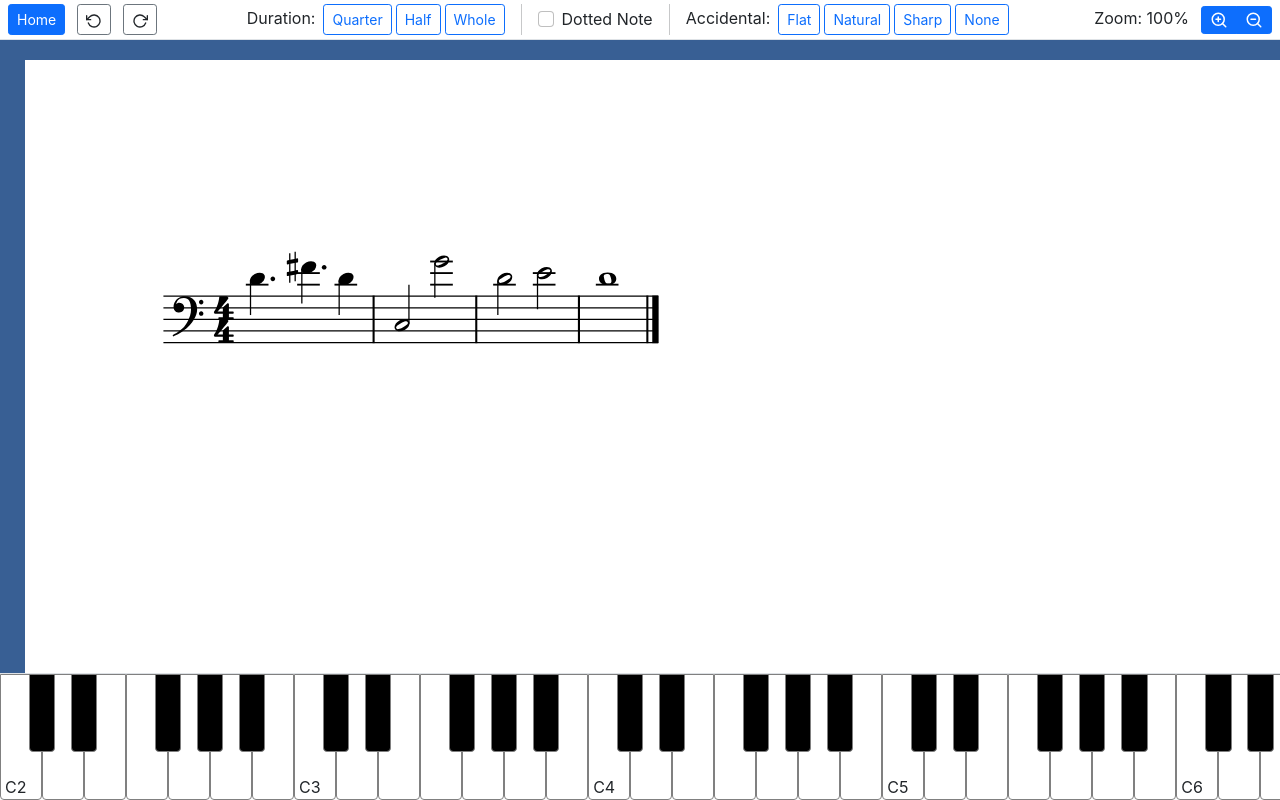
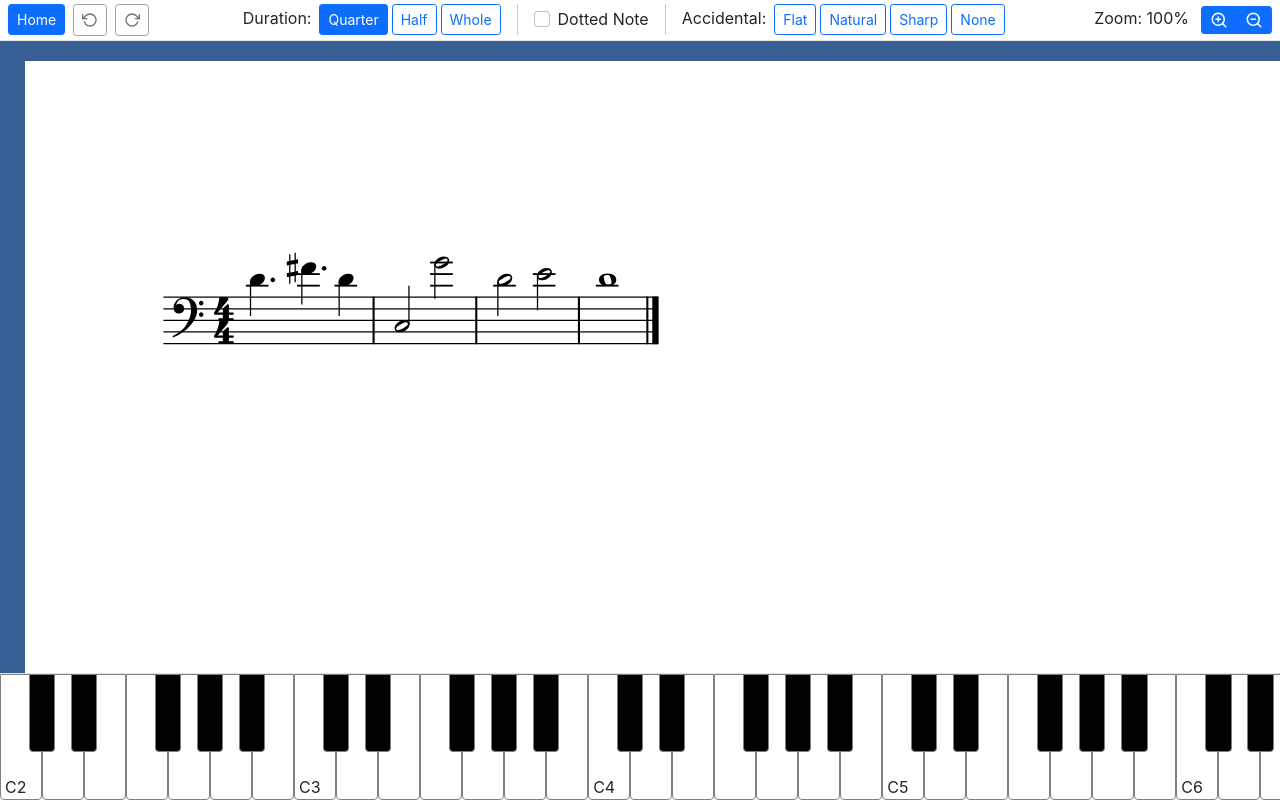
Before and after one commit to kylehench/mazique, a React (Create React App) app in the folder client/: page /scores in a window 1280 px wide. Built offline with nearby package versions, Linux system fonts and the light colour scheme.

Commit message:
fixed default note view

```diff
--- a/client/src/components/InspectClef.jsx
+++ b/client/src/components/InspectClef.jsx
@@ -1,12 +1,15 @@
 import React from 'react'
 
 const InspectClef = (props) => {
-  const { selection, setSelection, documentReducer } = props
+  const { document, documentReducer } = props
 
   return (
     <div>
       Clef:
-      <select className="form-select mt-1" defaultValue={selection.clef.sign} onChange={(e) => documentReducer({type: 'setClef', payload: {sign: e.target.value}})}>
+      <select className="form-select mt-1"
+        value={document[0].clef.sign}
+        onChange={(e) => documentReducer({type: 'setClef', payload: {sign: e.target.value}})}
+      >
         <option value="treble">Treble</option>
         <option value="bass">Bass</option>
       </select>
--- a/client/src/components/InspectTimeSig.jsx
+++ b/client/src/components/InspectTimeSig.jsx
@@ -1,17 +1,17 @@
 import React from 'react'
 
 const InspectTimeSig = (props) => {
-  const { selection, setSelection, documentReducer } = props
+  const { measures, document, documentReducer } = props
+  let timeSig = measures[0].timeSig
 
   const setTimeSig = (element, change) => {
-    const tmpTimeSig = selection.timeSig
     let values = []
     if (element==='beats') {
       values = [2,3,4,6]
     } else if (element==='beatsType') {
       values = [4,8]
     }
-    let idx = values.findIndex((value) => value===tmpTimeSig[element])
+    let idx = values.findIndex((value) => value===timeSig[element])
     if (change==='inc') {
       if (idx===values.length-1) return
       idx++
@@ -19,36 +19,37 @@ const InspectTimeSig = (props) => {
       if (idx===0) return
       idx--
     }
-    tmpTimeSig[element] = values[idx]
-    documentReducer({type: 'setTimeSig', payload: tmpTimeSig})
+    timeSig[element] = values[idx]
+    documentReducer({type: 'setTimeSig', payload: timeSig})
   }
 
-  return (
+  return (<>
+    <span>Time Signature:</span>
     <table>
       <tbody>
         <tr>
           <td>Beats:</td>
           <td>
-            <b>{selection.timeSig.beats}</b>
-            <div className="btn-group btn-sm ms-2" role="group" aria-label="Basic example">
-              <button type="button" className={`btn btn-sm btn-primary fw-bold ${selection.timeSig.beats===6 && 'disabled'}`} onClick={()=>setTimeSig('beats', 'inc')}>+</button>
-              <button type="button" className={`btn btn-sm btn-primary fw-bold ${selection.timeSig.beats===2 && 'disabled'}`} onClick={()=>setTimeSig('beats', 'dec')}>-</button>
+            <b>{timeSig.beats}</b>
+            <div className="btn-group btn-sm ms-2">
+              <button type="button" className={`btn btn-sm btn-primary fw-bold ${timeSig.beats===6 && 'disabled'}`} onClick={()=>setTimeSig('beats', 'inc')}>+</button>
+              <button type="button" className={`btn btn-sm btn-primary fw-bold ${timeSig.beats===2 && 'disabled'}`} onClick={()=>setTimeSig('beats', 'dec')}>-</button>
             </div>
           </td>
         </tr>
         <tr>
           <td>Beat value:</td>
           <td>
-            <b>{selection.timeSig.beatsType}</b>
-            <div className="btn-group btn-sm ms-2" role="group" aria-label="Basic example">
-              <button type="button" className={`btn btn-sm btn-primary fw-bold ${selection.timeSig.beatsType===8 && 'disabled'}`} onClick={()=>setTimeSig('beatsType', 'inc')}>+</button>
-              <button type="button" className={`btn btn-sm btn-primary fw-bold ${selection.timeSig.beatsType===4 && 'disabled'}`} onClick={()=>setTimeSig('beatsType', 'dec')}>-</button>
+            <b>{timeSig.beatsType}</b>
+            <div className="btn-group btn-sm ms-2">
+              <button type="button" className={`btn btn-sm btn-primary fw-bold ${timeSig.beatsType===8 && 'disabled'}`} onClick={()=>setTimeSig('beatsType', 'inc')}>+</button>
+              <button type="button" className={`btn btn-sm btn-primary fw-bold ${timeSig.beatsType===4 && 'disabled'}`} onClick={()=>setTimeSig('beatsType', 'dec')}>-</button>
             </div>
           </td>
         </tr>
       </tbody>
     </table>
-  )
+    </>)
 }
 
 export default InspectTimeSig
--- a/client/src/components/PanelRight.jsx
+++ b/client/src/components/PanelRight.jsx
@@ -4,7 +4,7 @@ import InspectClef from './InspectClef'
 import InspectNote from './InspectNote'
 
 const PanelRight = (props) => {
-  const { selection, setSelection, documentReducer } = props
+  const { selection, setSelection, measures, document, documentReducer } = props
 
   return (
     <div className="border p-3" style={{width: '250px'}}>
@@ -15,8 +15,8 @@ const PanelRight = (props) => {
       {(() => {
         switch(selection.type) {
           case 'note' : return <InspectNote selection={selection} setSelection={setSelection} documentReducer={documentReducer} />
-          case 'timeSig' : return <InspectTimeSig selection={selection} setSelection={setSelection} documentReducer={documentReducer} />
-          case 'clef' : return <InspectClef selection={selection} setSelection={setSelection} documentReducer={documentReducer} />
+          case 'timeSig' : return <InspectTimeSig measures={measures} document={document} documentReducer={documentReducer} />
+          case 'clef' : return <InspectClef document={document} documentReducer={documentReducer} />
           default: return null
         }
       })()}
--- a/client/src/components/PanelTop.jsx
+++ b/client/src/components/PanelTop.jsx
@@ -4,13 +4,13 @@ import { Link } from 'react-router-dom'
 import * as Icon from 'react-feather'
 
 const PanelTop = (props) => {
-  const { zoom, setZoom, newNote, setNewNote, documentReducer } = props
-  const [duration, setDuration] = useState()
+  const { documentReducer } = props
+  const { undoStack, redoStack } = props.documentState
   const [accidental, setAccidental] = useState()
+  const { zoom, setZoom, newNote, setNewNote } = props.appState
 
   const selectDuration = (duration) => {
     setNewNote({...newNote, type: duration})
-    setDuration(duration)
   }
   const selectAccidental = (accidental) => {
     setAccidental(accidental)
@@ -35,11 +35,11 @@ const PanelTop = (props) => {
         <button className='btn btn-sm btn-primary m-1 ms-2'>
           <Link to={`/`} style={{ color: 'inherit', textDecoration: 'inherit'}}>Home</Link>
         </button>
-        <button className='btn btn-sm border border-secondary m-1 ms-2' onClick={() => documentReducer({type: 'undo'})}>
-          <Icon.RotateCcw size={16} />
+        <button className={`btn btn-sm border border-secondary m-1 ${undoStack.length===0 && 'disabled'}`} onClick={() => documentReducer({type: 'undo'})}>
+          <Icon.RotateCcw className='icon' size={16} />
         </button>
-        <button className='btn btn-sm border border-secondary m-1 ms-2' onClick={() => documentReducer({type: 'redo'})}>
-          <Icon.RotateCw size={16} />
+        <button className={`btn btn-sm border border-secondary m-1 ${redoStack.length===0 && 'disabled'}`} onClick={() => documentReducer({type: 'redo'})}>
+          <Icon.RotateCw className='icon' size={16} />
         </button>
 
       </div>
@@ -47,15 +47,15 @@ const PanelTop = (props) => {
         <div>
           <label>Duration:</label>
           <button
-            className={`btn btn-sm btn-outline-primary ms-2 ${duration==='quarter' && 'active'}`}
+            className={`btn btn-sm btn-outline-primary ms-2 ${newNote.type==='quarter' && 'active'}`}
             onClick={() => selectDuration('quarter')}
             >Quarter</button>
           <button
-            className={`btn btn-sm btn-outline-primary mx-1 ${duration==='half' && 'active'}`}
+            className={`btn btn-sm btn-outline-primary mx-1 ${newNote.type==='half' && 'active'}`}
             onClick={() => selectDuration('half')}
           >Half</button>
           <button
-            className={`btn btn-sm btn-outline-primary ${duration==='whole' && 'active'}`}
+            className={`btn btn-sm btn-outline-primary ${newNote.type==='whole' && 'active'}`}
             onClick={() => selectDuration('whole')}
           >Whole</button>
         </div>
--- a/client/src/components/score/Score.jsx
+++ b/client/src/components/score/Score.jsx
@@ -1,4 +1,4 @@
-import React, { useState } from 'react'
+import React from 'react'
 import StaffLines from './StaffLines'
 import Note from './Note'
 import Clef from './Clef'
@@ -16,7 +16,7 @@ const Score = (props) => {
         <Measure x={0} y={300} width={1000} /> */}
 
         {/* render staves */}
-        {staves.map((staff, idx) => {
+        { staves.map((staff, idx) => {
           return <StaffLines key={idx} staff={staff} />
         })}
 
--- a/client/src/styles/index.css
+++ b/client/src/styles/index.css
@@ -25,3 +25,7 @@ td:first-child {
             user-select: none; /* Non-prefixed version, currently
                                   supported by Chrome, Edge, Opera and Firefox */
 }
+
+button > .icon {
+  margin: 0px 0px 3px 0px;
+}
--- a/client/src/views/ScoreEdit.jsx
+++ b/client/src/views/ScoreEdit.jsx
@@ -7,17 +7,22 @@ import Score from '../components/score/Score'
 import Keyboard from '../components/Keyboard'
 
 const ScoreEdit = () => {
+
   // application states
   const [zoom, setZoom] = useState(100)
   const [keyboardZoom, setKeyboardZoom] = useState(120)
   const [keyboardWidth, setKeyboardWidth] = useState(6/4)
   const [newNote, setNewNote] = useState({type: 'quarter'})
   const [selection, setSelection] = useState({})
+  // bundled app state
+  const appState = {zoom, setZoom, keyboardZoom, setKeyboardZoom, keyboardWidth, setKeyboardWidth, newNote, setNewNote, selection, setSelection}
 
   // document state
   const [document, setDocument] = useState([])
   const [undoStack, setUndoStack] = useState([])
   const [redoStack, setRedoStack] = useState([])
+  // bundled document state
+  const documentState = { document, setDocument, undoStack, setUndoStack, redoStack, setRedoStack }
 
   // display states
   const [measures, setMeasures] = useState([])
@@ -36,7 +41,11 @@ const ScoreEdit = () => {
 
   const documentReducer = (action) => {
     if (action.type!=='undo' && action.type!=='redo') {
+      if (undoStack.length<110) {
         setUndoStack([...undoStack, structuredClone(document)])
+      } else {
+        setUndoStack([...undoStack.slice(10,undoStack.length), structuredClone(document)])
+      }
     } else {
       if (action.type==='undo' && undoStack.length===0) return
       if (action.type==='redo' && redoStack.length===0) return
@@ -46,7 +55,7 @@ const ScoreEdit = () => {
     switch (action.type) {
 
       case 'setTimeSig':
-        document[0].timeSig = structuredClone(action.payload)
+        document[0].timeSig = action.payload
         break
 
       case 'setClef':
@@ -100,7 +109,6 @@ const ScoreEdit = () => {
 
     setRedoStack([])
     updateDisplayStates(document)
-
   }
 
   const getMusic = () => {
@@ -201,16 +209,6 @@ const ScoreEdit = () => {
     getMusic()
   },[])
 
-  // const placeNote = (note) => {
-  //   let oldMeasures = measures
-  //   if (measures!==[]) {
-  //     oldMeasures[oldMeasures.length-1].notes.push(note)
-  //     const elements = positionElements(measures)
-  //     setMeasures(elements.measures)
-  //     setStaves(elements.staves)
-  //     setSymbols(elements.symbols)
-  //   }
-  // }
   const placeNote = (note) => {
     documentReducer({type: 'appendNote', payload: note})
   }
@@ -219,7 +217,7 @@ const ScoreEdit = () => {
     <div className="d-flex flex-column" style={{height: '100vh', width: '100vw'}}>
 
         {/* top panel */}
-      <PanelTop zoom={zoom} setZoom={setZoom} newNote={newNote} setNewNote={setNewNote} documentReducer={documentReducer} />
+        <PanelTop appState={appState} documentState={documentState} documentReducer={documentReducer} />
 
         <div className="d-flex" style={{flex: '1', overflow:'auto'}}>
 
@@ -239,7 +237,7 @@ const ScoreEdit = () => {
           </div>
 
           {/* right panel */}
-        {selection.type!==undefined && <PanelRight selection={selection} setSelection={setSelection} documentReducer={documentReducer} />}
+          {selection.type!==undefined && <PanelRight selection={selection} setSelection={setSelection} appState={appState} measures={measures} document={document} documentReducer={documentReducer} />}
         </div>
 
         {/* bottom panel */}
```
Also changed, not shown: 1 other file (tests, documents, lock files or other folders). Lines whose indentation alone changed are shown as unchanged.
